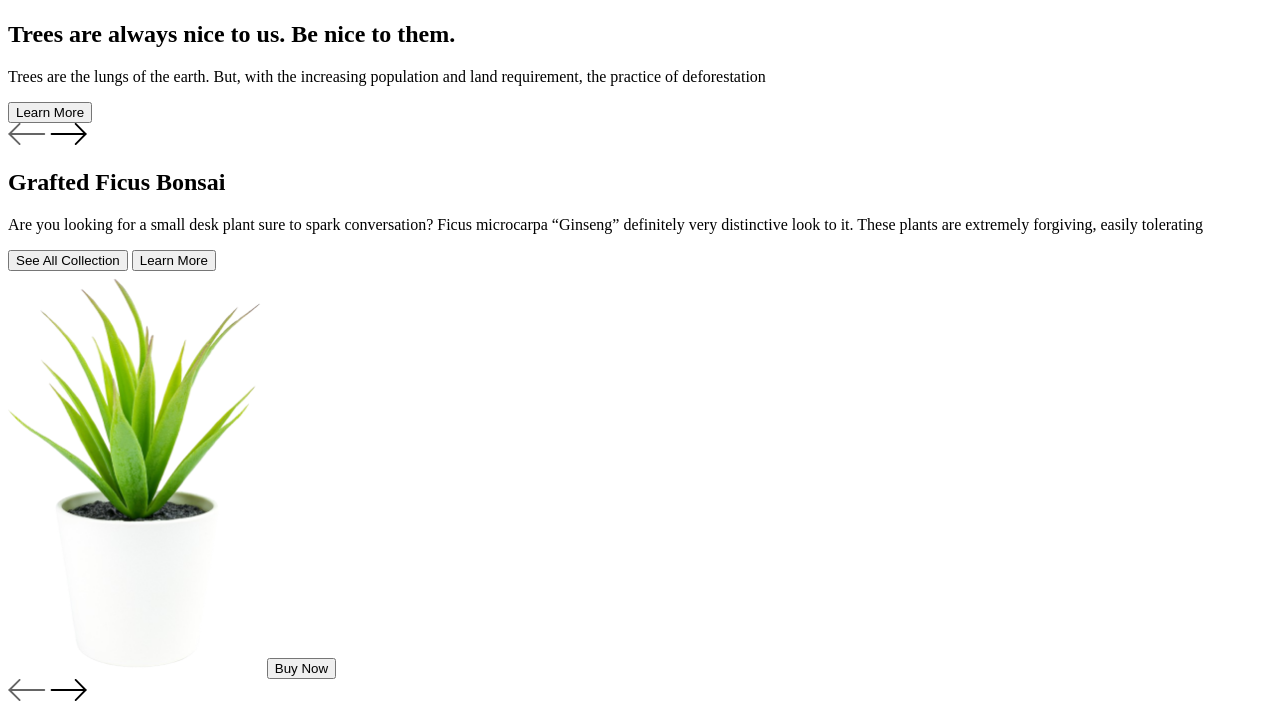
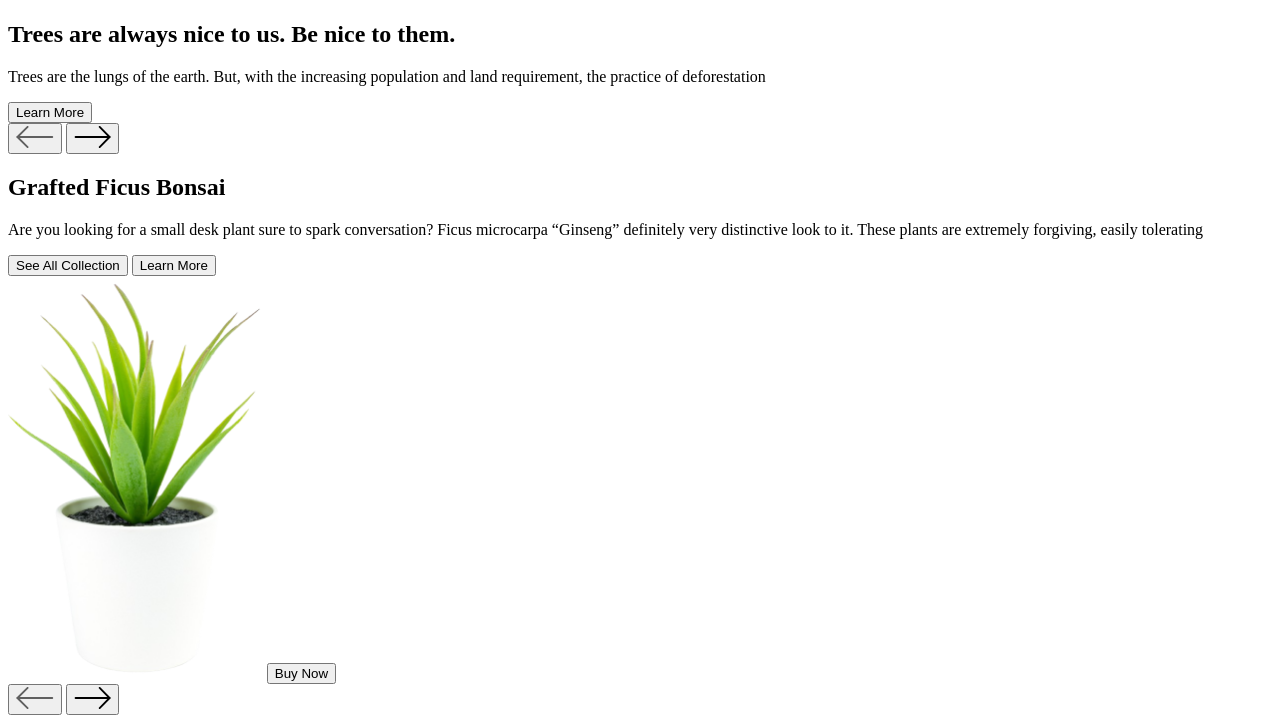
Before and after one commit to actavioDen/Plant-BD, a plain HTML site: page index.html in a window 1280 px wide. Shown: the part 728-1456 px from the top of the page. Drawn offline with Linux system fonts and the light colour scheme.

Commit message:
добавлены файлы шрифтов. файл all.css- прописал шрифты, констатны с HEX-кодами используемых цветов

```diff
--- /dev/null
+++ b/css/all.css
@@ -0,0 +1,39 @@
+/*Общие стили*/
+
+/*Fonts*/
+
+@font-face {
+    font-family: "Lalezar";
+    src: url("../fonts/Lalezar-Regular.ttf");
+    font-weight: 400;
+    font-style: normal;
+}
+
+@font-face {
+    font-family: "Lobster Two";
+    src: url("../fonts/LobsterTwo-Bold.ttf");
+    font-weight: 700;
+    font-style: normal;
+}
+
+@font-face {
+    font-family: "Neuton";
+    src: url("../fonts/Neuton-Regular.ttf");
+    font-weight: 400;
+    font-style: normal;
+}
+
+@font-face {
+    font-family: "Neuton";
+    src: url("../fonts/Neuton-Bold.ttf");
+    font-weight: 700;
+    font-style: normal;
+}
+
+/*Variables*/
+:root {
+    --black: #000;
+    --white: #fff;
+    --dark-green: #0B3F36;
+    --light-green: #EAF8F9;
+}
--- a/index.html
+++ b/index.html
@@ -40,9 +40,9 @@
 
         <section class="section2">
 
-            <div class="slider-nav">            <!--Должны быть кнопками !!!!!!!!!!!!!!!!!!!!!!!!!!!!!!!!!!!!!!!!!!!!!!!!!!!!!!!! -->
-                <img class="arrow-nav" src="./img/arrow-down.svg" alt="" width="37.71px" height="22px">
-                <img class="arrow-nav" src="./img/arrow-up.svg" alt="" idth="37.71px" height="22px">
+            <div class="slider-nav">
+                <button><img class="arrow-nav" src="./img/arrow-down.svg" alt="" width="37.71px" height="22px"></button>
+                <button><img class="arrow-nav" src="./img/arrow-up.svg" alt="" idth="37.71px" height="22px"></button>
             </div>
 
             <div class="section2__left">
@@ -62,9 +62,9 @@
 
         <section class="section3">
 
-            <div class="slider-nav">             <!--Должны быть кнопками !!!!!!!!!!!!!!!!!!!!!!!!!!!!!!!!!!!!!!!!!!!!!!!!!!!!!!!! -->
-                <img class="arrow-nav" src="./img/arrow-down.svg" alt="" width="37.71px" height="22px">
-                <img class="arrow-nav" src="./img/arrow-up.svg" alt="" idth="37.71px" height="22px">
+            <div class="slider-nav">
+                <button><img class="arrow-nav" src="./img/arrow-down.svg" alt="" width="37.71px" height="22px"></button>
+                <button><img class="arrow-nav" src="./img/arrow-up.svg" alt="" idth="37.71px" height="22px"></button>
             </div>
 
             <div class="section3__left">
@@ -72,9 +72,9 @@
                 <button class="button button--theme-dark">Buy Now</button>
             </div>
             <div class="section3__right">
-                  <h2 class="subtitle">Chinese Money Plant</h2>
-                  <p class="text">Pilea peperomioides, commonly known as the Chinese money plant, has such a distinctive look with its round coinlike leaves and straight stems – they look gorgeous in short pots like the one pictured. </p>
-                  <div>
+                <h2 class="subtitle">Chinese Money Plant</h2>
+                <p class="text">Pilea peperomioides, commonly known as the Chinese money plant, has such a distinctive look with its round coinlike leaves and straight stems – they look gorgeous in short pots like the one pictured. </p>
+                <div>
                     <button class="button button--theme-dark">See All Collection</button>
                     <button class="button button--theme-light">Learn More</button>
                 </div>
@@ -84,7 +84,7 @@
         <section class="section4">
             <div class="section4__up">
                 <h2 class="subtitle">Our Best Product</h2>
-                <button class="button button--theme-light"></button>
+                <button class="button button--theme-light">See All</button>
             </div>
             <div class="section4__down">
                 <img class="section4__img" src="./img/flowers4.png" alt="цветок с полосатыми листьями" width="201px" height="324px">
```
Also changed, not shown: fonts/Lalezar-Regular.ttf (added), fonts/LobsterTwo-Bold.ttf (added), fonts/Neuton-Bold.ttf (added), fonts/Neuton-Regular.ttf (added).
